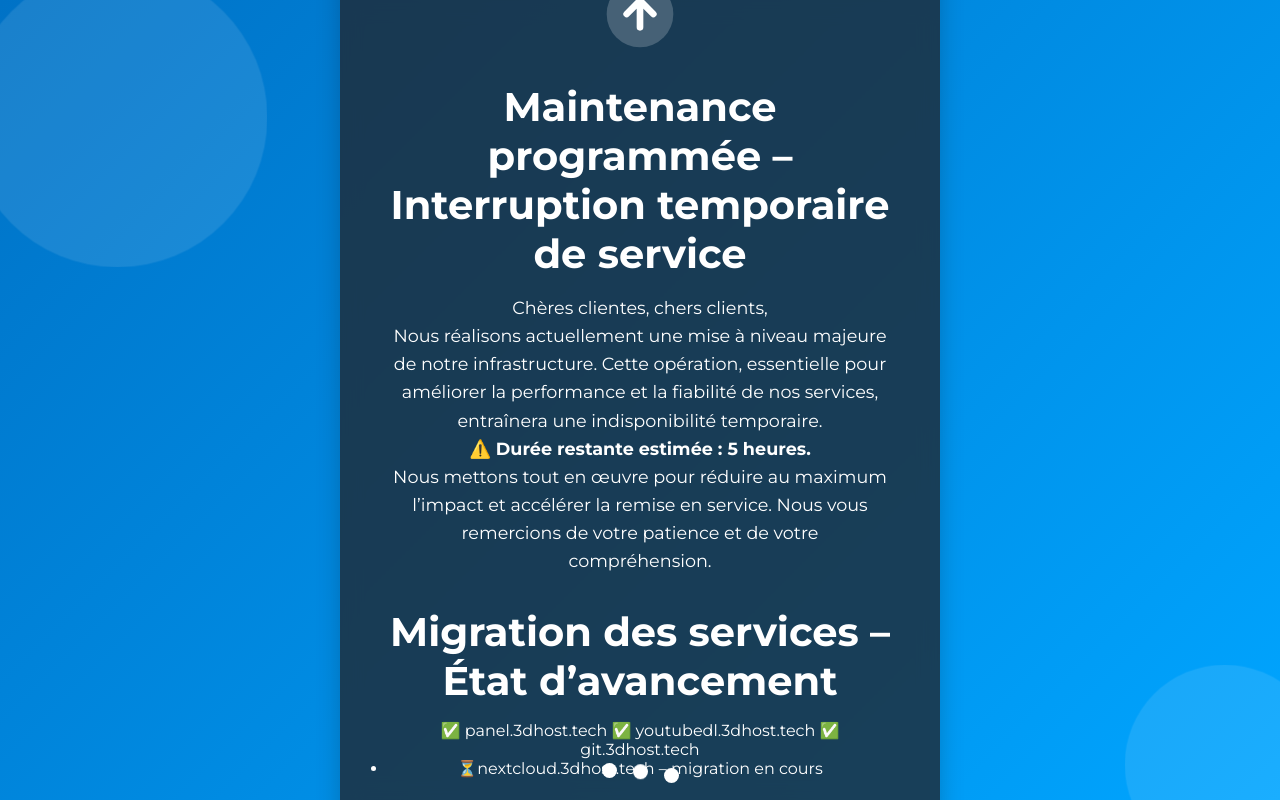
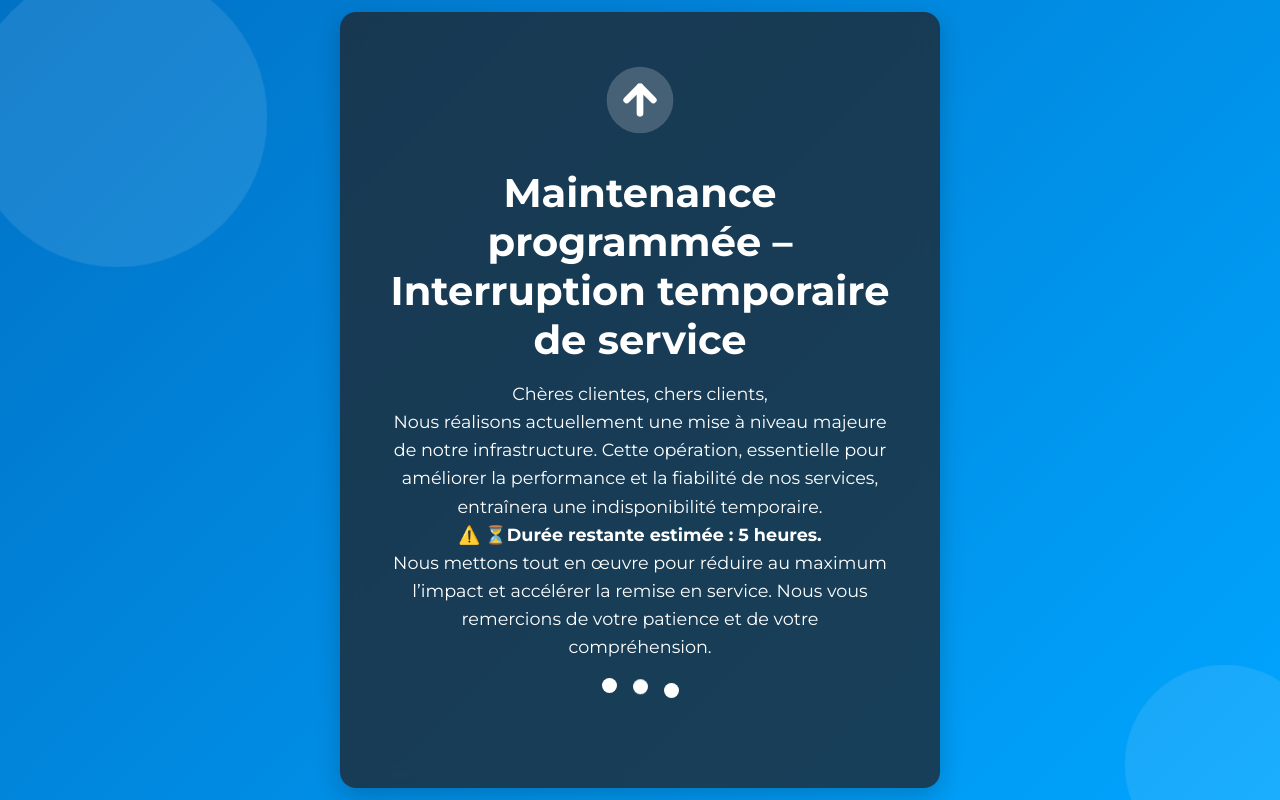
Before and after one commit to shadowpulse-alt/offline, a plain HTML site: page index.html in a window 1280 px wide. Drawn offline with Linux system fonts and the light colour scheme.

Commit message:
Update maintenance message to include clock emoji for clarity and remove service migration status section for simplicity

```diff
--- a/index.html
+++ b/index.html
@@ -44,22 +44,11 @@
         infrastructure. Cette opération, essentielle pour améliorer la
         performance et la fiabilité de nos services, entraînera une
         indisponibilité temporaire.<br />
-        ⚠️ <strong>Durée restante estimée : 5 heures.</strong><br />
+        ⚠️ <strong>⏳Durée restante estimée : 5 heures.</strong><br />
         Nous mettons tout en œuvre pour réduire au maximum l’impact et accélérer
         la remise en service. Nous vous remercions de votre patience et de votre
         compréhension.
       </p>
-
-      <section class="status">
-        <h1>Migration des services – État d’avancement</h1>
-        <ul class="status-list">
-          ✅ panel.3dhost.tech
-          ✅ youtubedl.3dhost.tech
-          ✅ git.3dhost.tech
-          <li>⏳nextcloud.3dhost.tech – migration en cours
-        </ul>
-      </section>
-
       <div class="dots">
         <span></span>
         <span></span>
```
